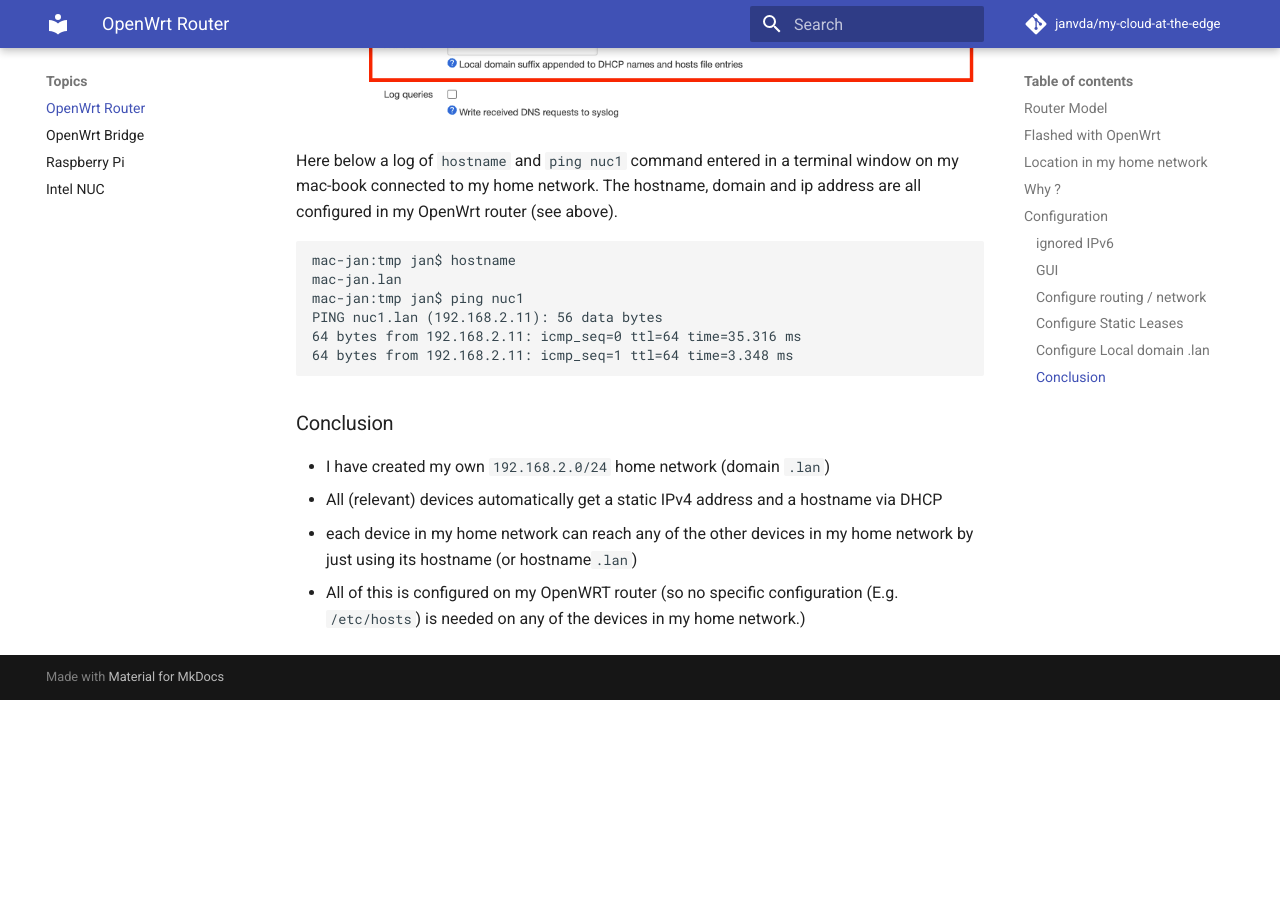
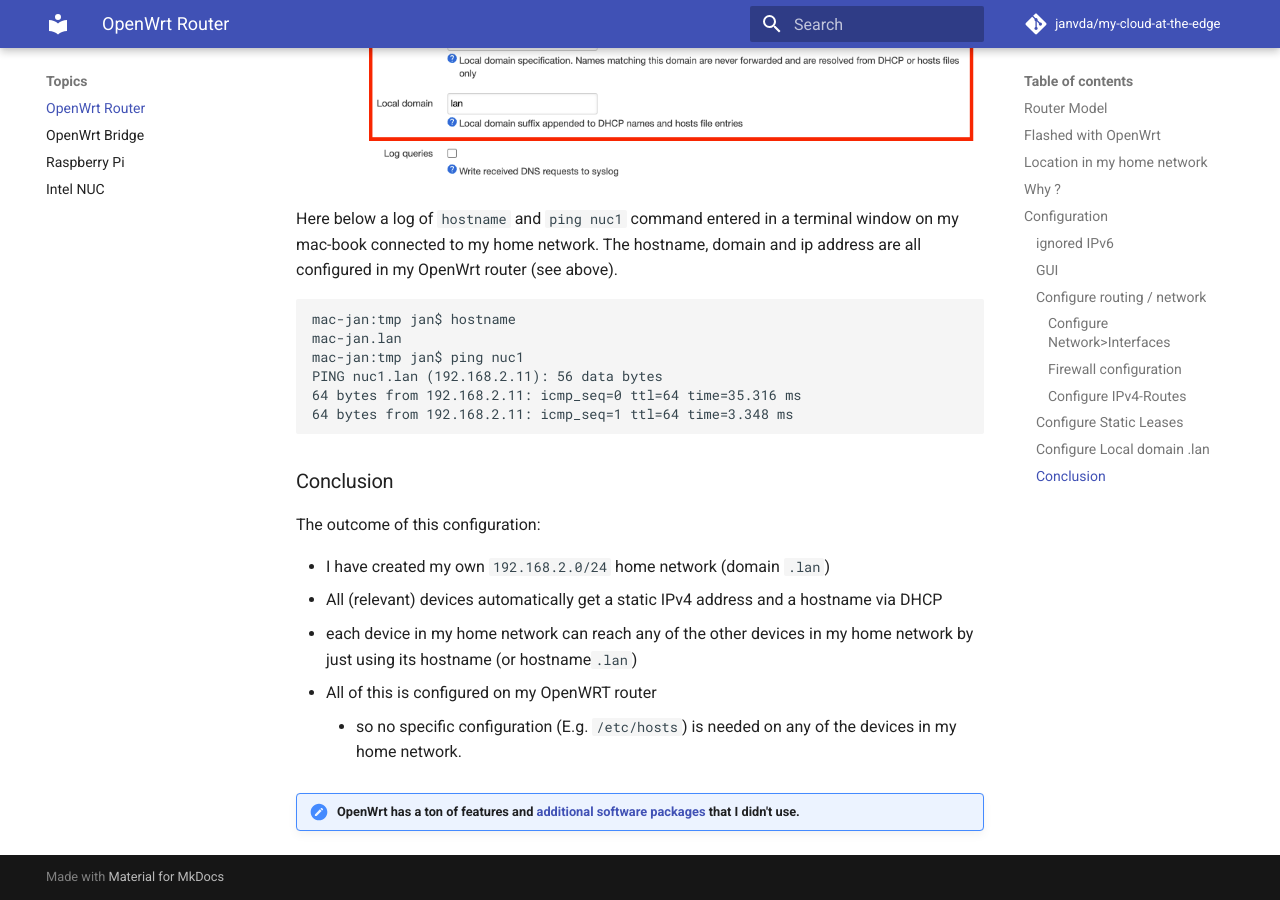
Before and after one commit to janvda/my-cloud-at-the-edge, an MkDocs documentation site: the page built from docs/topics/openwrt_router/README.md, in a window 1280 px wide and 900 px high, scrolled down 5838 px. Built offline with MkDocs 1.6.1 and Material for MkDocs 9.7.7, drawn with Linux system fonts in a browser that asks for light colours; comment, search, counter and statistics services are not loaded; before the commit the page ends 6538 px from its top, so only the background shows below that; some of the changed lines change nothing that is shown; some of the changed text lies outside the part shown.

Commit message:
openwrt router - finalized

```diff
--- a/docs/topics/openwrt_router/README.md
+++ b/docs/topics/openwrt_router/README.md
@@ -40,10 +40,12 @@
 * [openwrt.org](https://openwrt.org/)
 * [openwrt forum](https://forum.openwrt.org/)
 
-??? Warning "Think twice before activating any changes that might make your router inaccessible"
+??? Danger "Think twice before activating any changes that might make your router inaccessible !"
 
      It is of course possible to make changes so that you can't access your OpenWrt router anymore from any device.  In that case it is also not possible to correct the issue without doing a `reset` and
      start all over.  (It happened me once)
+
+!!! Tip "The configurations described below can also be performed on most routers/ISP modems !"
 
 ### ignored IPv6
 
@@ -61,11 +63,11 @@
 
 The main configuration steps (as I remember it) to setup my `192.168.2.0/24` network
 
-1. Configure Network>Interfaces
+#### Configure Network>Interfaces
 
 ![network interfaces](./archer7_network_interfaces.png)
 
-2. *Firewall configuration*
+#### Firewall configuration
 
 Below settings opens firewall in both directions + enables masquerading in both directions.
 
@@ -76,7 +78,7 @@
 
 ![network firewall](./archer7_network_firewall.png)
 
-3. Configure IPv4-Routes
+#### Configure IPv4-Routes
 
 The routes can be configured via menu `Status > Routes`.  The relevant IPv4 routes are put in a red box.
 
@@ -118,7 +120,12 @@
 
 ### Conclusion
 
+The outcome of this configuration:
+
 * I have created my own `192.168.2.0/24` home network (domain `.lan`)
 * All (relevant) devices automatically get a static IPv4 address and a hostname via DHCP
 * each device in my home network can reach any of the other devices in my home network by just using its hostname (or hostname`.lan`)
-* All of this is configured on my OpenWRT router (so no specific configuration (E.g. `/etc/hosts`) is needed on any of the devices in my home network.)
+* All of this is configured on my OpenWRT router
+    * so no specific configuration (E.g. `/etc/hosts`) is needed on any of the devices in my home network.
+
+!!! Note "OpenWrt has a ton of features and [additional software packages](https://openwrt.org/packages/start) that I didn't use."
```
